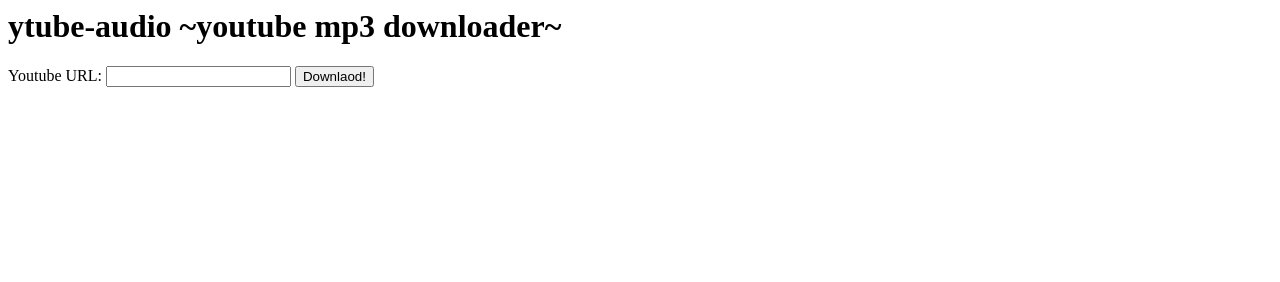
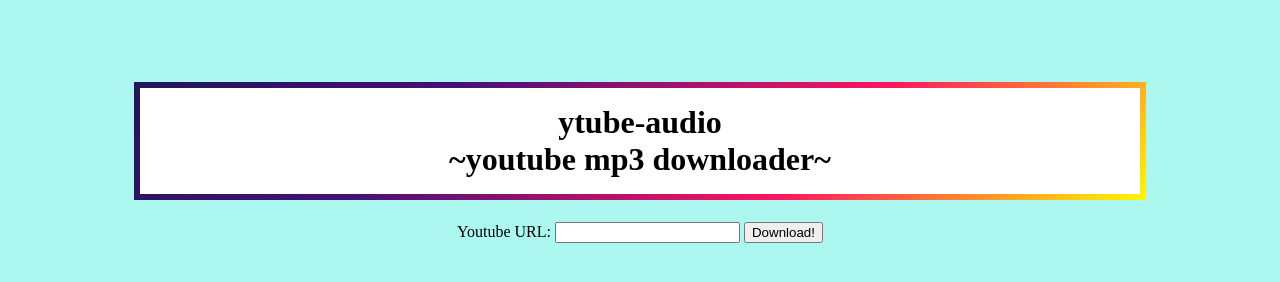
Before and after one commit to lovetwice1012/ytube-audio, a website: page public/index.html in a window 1280 px wide. Drawn offline with Linux system fonts and the light colour scheme.

Commit message:
Update index.html

```diff
--- a/public/index.html
+++ b/public/index.html
@@ -1,13 +1,55 @@
 <html>
+
 <head>
     <title>ytube-audio youtube mp3 downloader</title>
+    <style>
+        h1 {
+            position: relative;
+            padding: 6px;
+            background-image: -webkit-linear-gradient(315deg, #231557 0%, #44107a 29%, #ff1361 67%, #fff800 100%);
+            background-image: linear-gradient(-225deg, #231557 0%, #44107a 29%, #ff1361 67%, #fff800 100%);
+        }
+
+        h1 span {
+            display: block;
+            padding: 1rem 2rem;
+            background: #fff;
+        }
+
+        .outer {
+            position: relative;
+            text-align: center;
+            height: 20%;
+        }
+
+        .inner {
+            position: absolute;
+            top: 0;
+            right: 0;
+            bottom: 0;
+            left: 0;
+            margin: auto;
+            width: 80%;
+            height: 3.2rem;
+        }
+
+        body {
+            background-color: rgba(171, 247, 240, 0.986);
+        }
+
+    </style>
 </head>
+
 <body>
-   <h1>ytube-audio ~youtube mp3 downloader~</h1>
+    <div class="outer">
+        <div class="inner">
+            <h1><span>ytube-audio</br>~youtube mp3 downloader~</span></h1>
             <form action="download" method="get">
                 <label for="name">Youtube URL: </label>
                 <input type="text" name="url" required>
-    <input type="submit" value="Downlaod!">
+                <input type="submit" value="Download!">
             </form>
+        </div>
+    </div>
 </body>
 </html>
```
Lines whose indentation alone changed are shown as unchanged.
